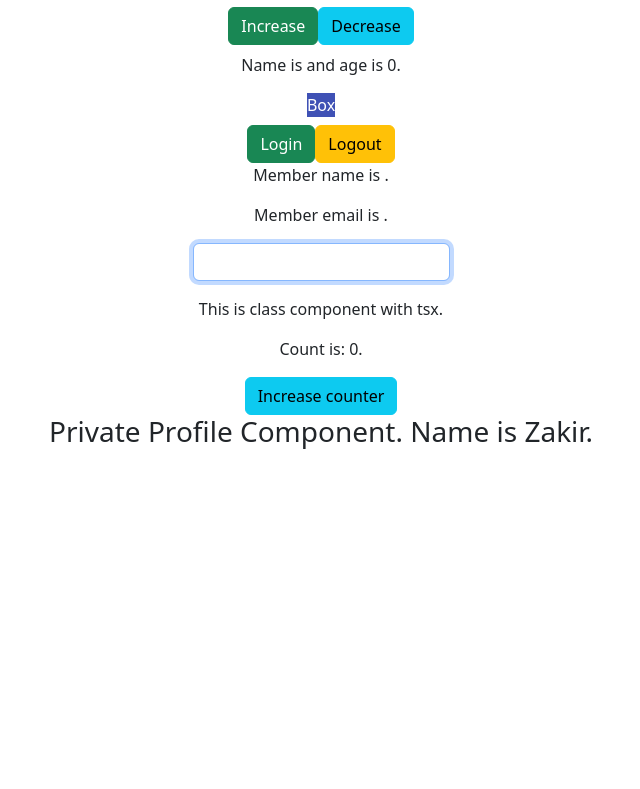
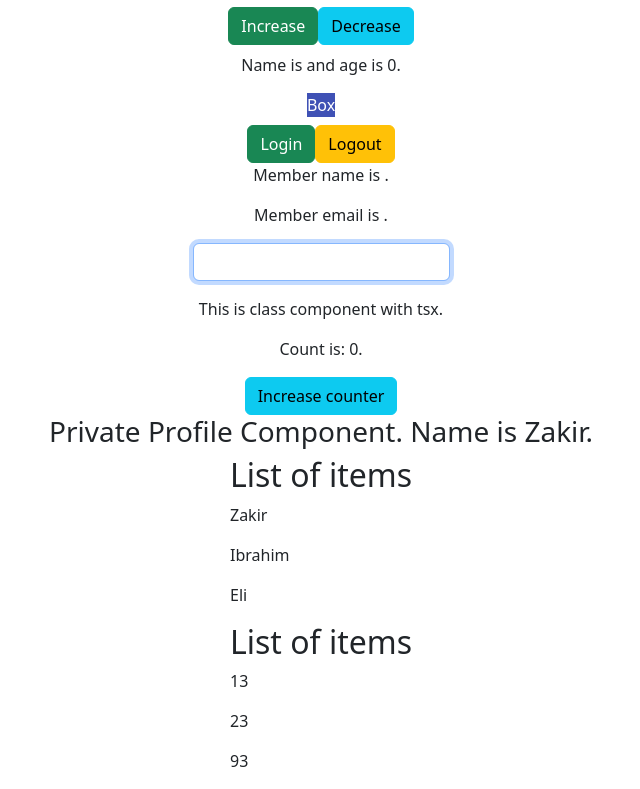
Before and after one commit to RahimliZakir/React-TypeScript, a React (Create React App) app in the folder app/: page / in a window 1280 px wide. Shown: the part 670-1459 px from the top of the page, without its empty margins (319-959 px from the left). Before the commit the page ends 1126 px from the top, so only its background shows below. Built offline with nearby package versions, Linux system fonts and the light colour scheme.

Commit message:
Generic Props

```diff
--- a/app/src/App.tsx
+++ b/app/src/App.tsx
@@ -18,6 +18,7 @@
 import CounterClass from "./components/class/CounterClass";
 import Private from "./components/auth/Private";
 import Profile from "./components/auth/Profile";
+import List from "./components/generics/List";
 
 const App = () => {
   const personName = {
@@ -95,6 +96,12 @@
       <CounterClass message={"This is class component with tsx."} />
       {/* Component Prop */}
       <Private isLoggedIn={true} Component={Profile} />
+      {/* Generic Props */}
+      <List
+        items={["Zakir", "Ibrahim", "Eli"]}
+        onClick={(item) => console.log(item)}
+      />
+      <List items={[13, 23, 93]} onClick={(item) => console.log(item)} />
     </div>
   );
 };
--- /dev/null
+++ b/app/src/components/generics/List.tsx
@@ -0,0 +1,30 @@
+import React from "react";
+
+type ListProps<T> = {
+  items: T[];
+  onClick: (value: T) => void;
+};
+
+const List = <T extends string | number /*{}*/>({
+  items,
+  onClick,
+}: ListProps<T>) => {
+  return (
+    <div>
+      <h2>List of items</h2>
+      {items.map((item, index) => {
+        return (
+          <p
+            key={index}
+            onClick={() => onClick(item)}
+            style={{ cursor: "pointer" }}
+          >
+            {item}
+          </p>
+        );
+      })}
+    </div>
+  );
+};
+
+export default List;
```
